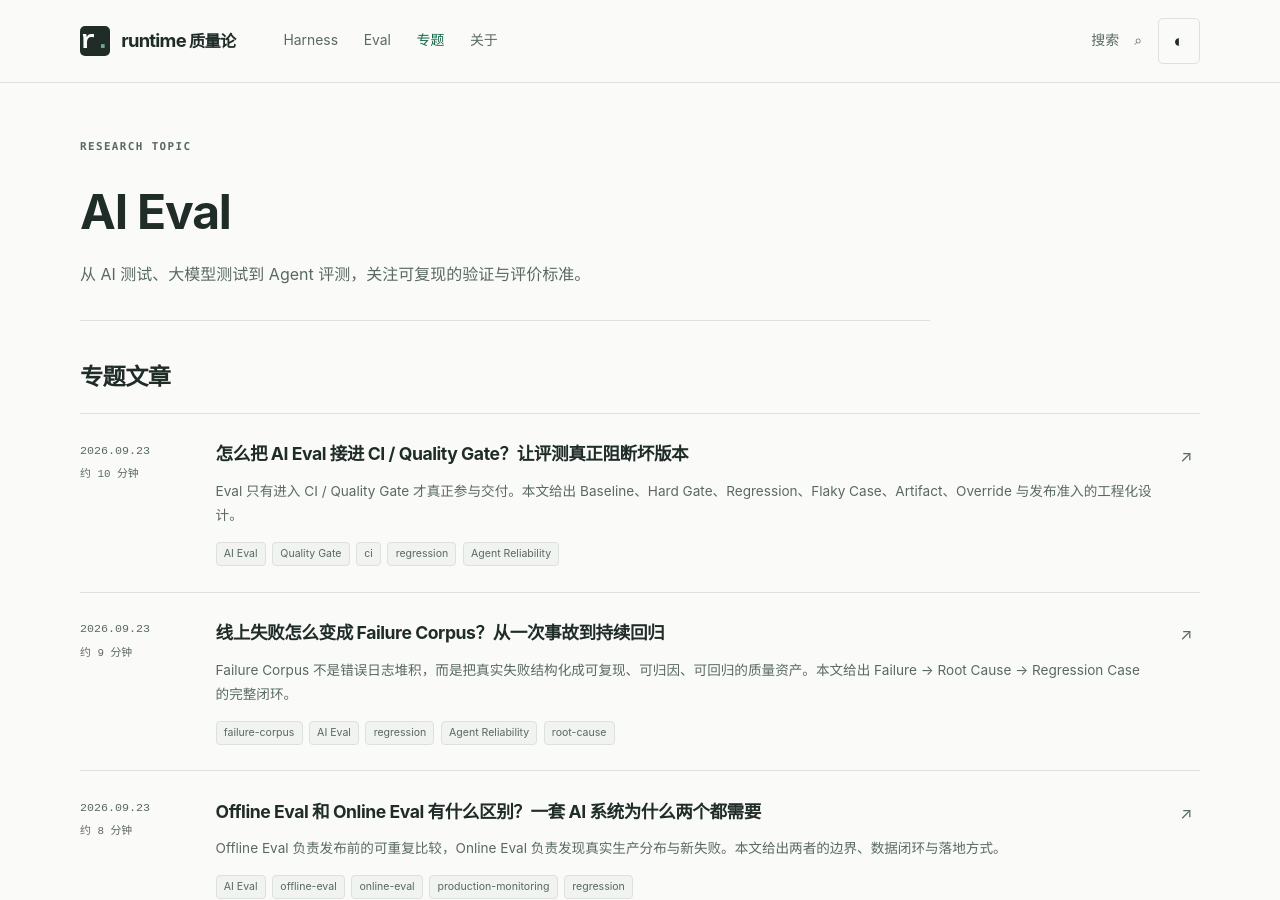
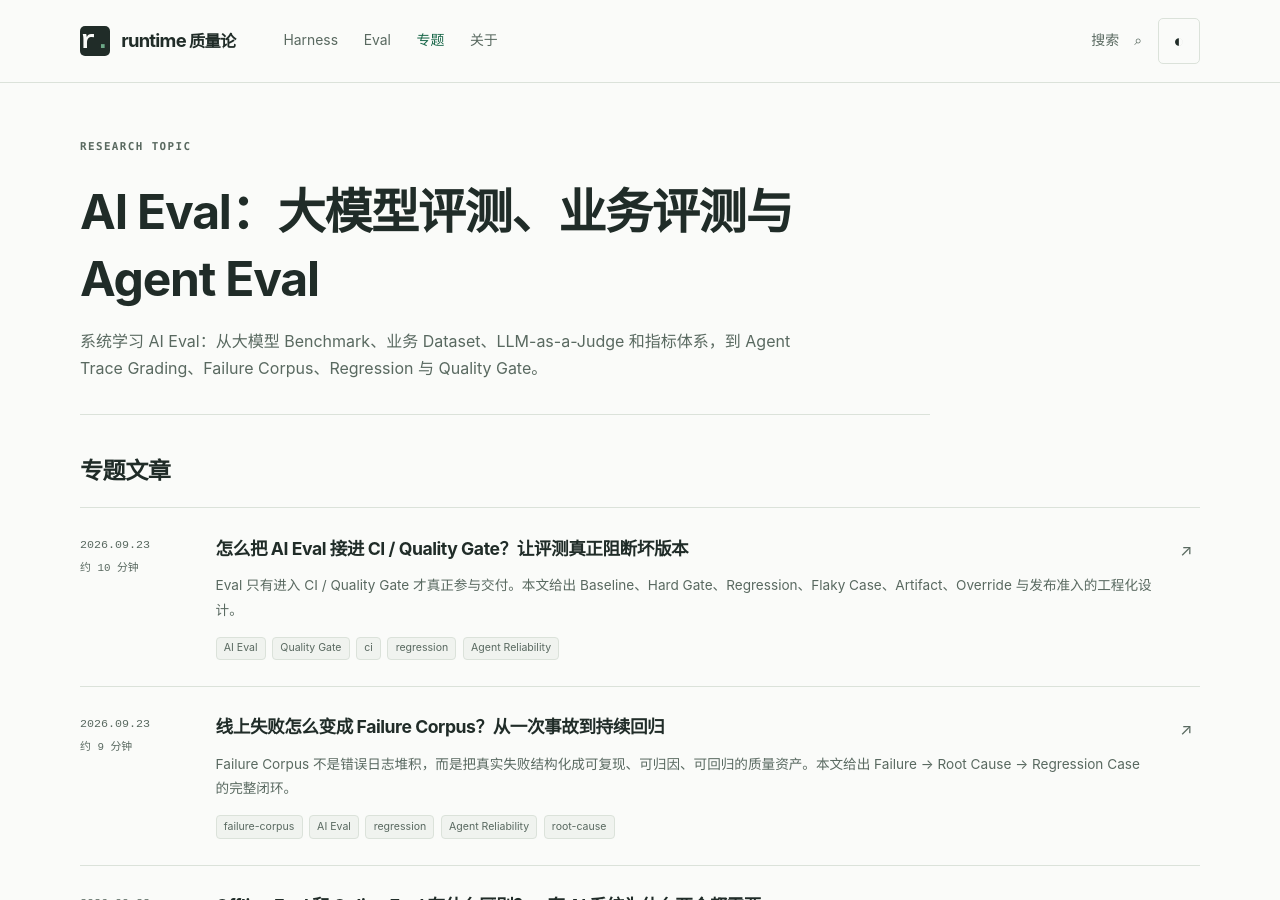
Before and after one commit to hugfeature/hugfeature.github.io, a Jekyll site: the page built from topics/ai-eval.html, in a window 1280 px wide and 900 px high. Built offline with Jekyll 4.4.1, drawn with Linux system fonts in a browser that asks for light colours.

Commit message:
seo: expand AI Eval topic metadata

```diff
--- a/topics/ai-eval.html
+++ b/topics/ai-eval.html
@@ -1,7 +1,7 @@
 ---
 layout: topic
-title: AI Eval
-description: 从 AI 测试、大模型测试到 Agent 评测，关注可复现的验证与评价标准。
+title: AI Eval：大模型评测、业务评测与 Agent Eval
+description: 系统学习 AI Eval：从大模型 Benchmark、业务 Dataset、LLM-as-a-Judge 和指标体系，到 Agent Trace Grading、Failure Corpus、Regression 与 Quality Gate。
 topic: ai-eval
 permalink: /topics/ai-eval/
 ---
```
